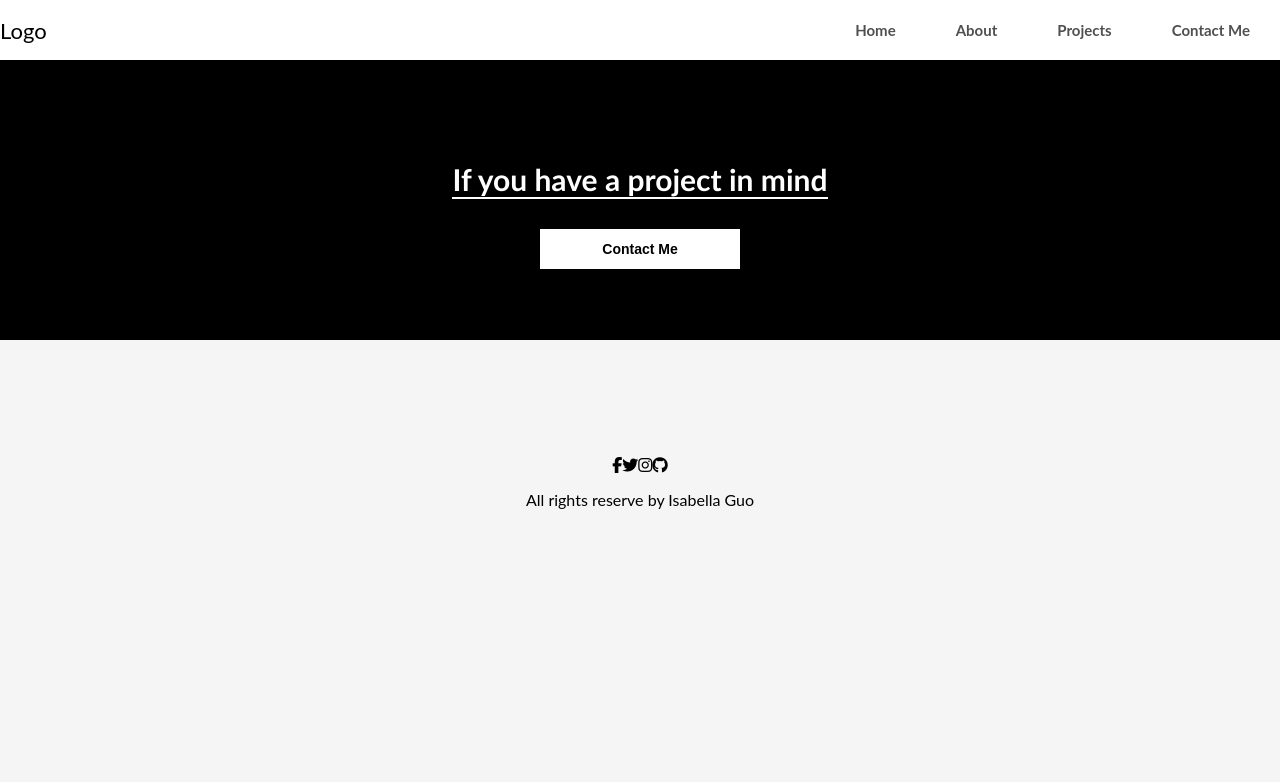
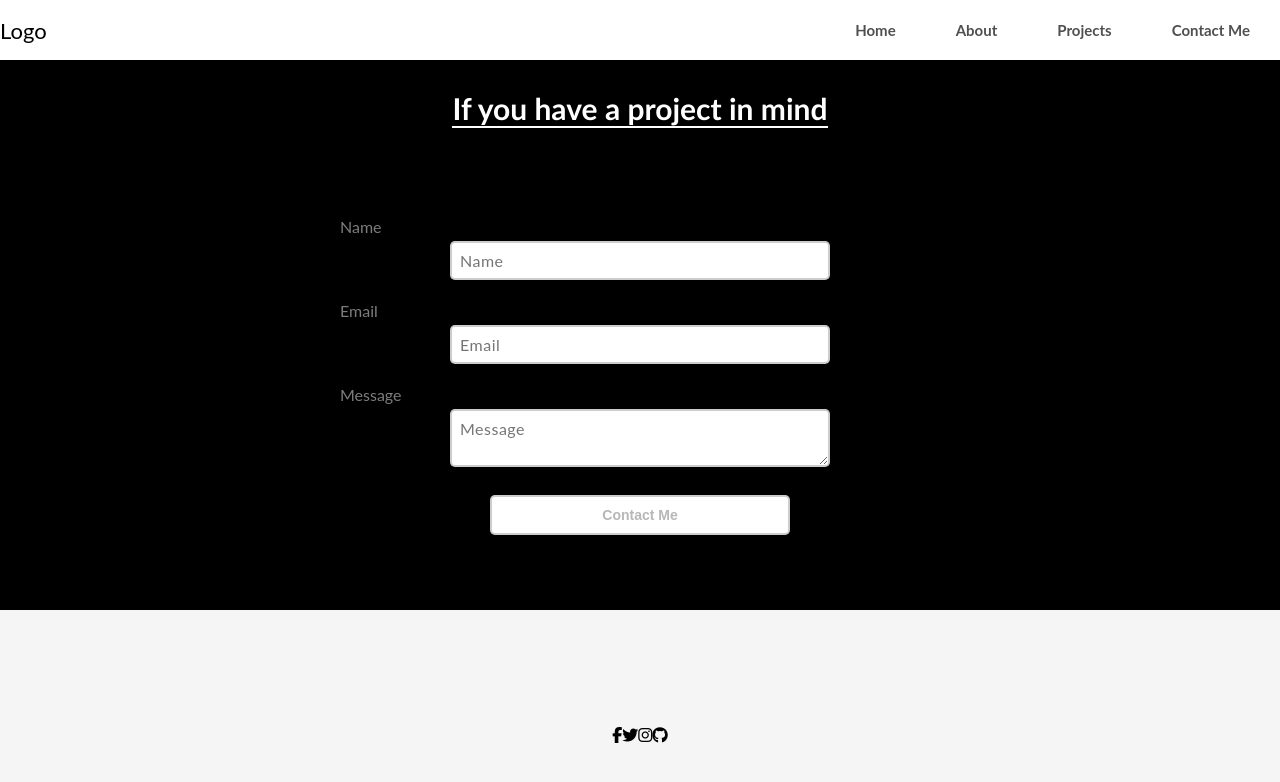
Before and after one commit to IsabellaGuo/IsabellaPortfolio, a React (Create React App) app: page /contact in a window 1280 px wide. Shown: the top 782 px of the page. Built offline with nearby package versions, Linux system fonts and the light colour scheme.

Commit message:
Built contact form

```diff
--- a/package.json
+++ b/package.json
@@ -6,11 +6,14 @@
     "@testing-library/jest-dom": "^5.11.4",
     "@testing-library/react": "^11.1.0",
     "@testing-library/user-event": "^12.1.10",
+    "axios": "^0.21.1",
+    "emailjs-com": "^2.6.4",
     "react": "^17.0.1",
     "react-dom": "^17.0.1",
     "react-router-dom": "^5.2.0",
     "react-scripts": "4.0.2",
-    "web-vitals": "^0.2.4"
+    "web-vitals": "^0.2.4",
+    "yup": "^0.32.9"
   },
   "scripts": {
     "start": "react-scripts start",
--- a/src/components/Contact.css
+++ b/src/components/Contact.css
@@ -1,6 +1,14 @@
-.contact__main{
+body,
+input,
+textarea,
+label
+button {
+  font-family: "Lato";
+}
+
+.contact__main {
   width: 100%;
-    height: 280px;
+  height: 550px;
   background-color: black;
   display: flex;
   flex-direction: column;
@@ -8,20 +16,62 @@
   align-items: center;
 }
 
-.contact__main > p{
-    color: #FFFFFF;
+.contact__main > p {
+  color: #ffffff;
   font-size: 30px;
   font-family: calibri;
   font-weight: bold;
-    border-bottom: 2px solid #FFFFFF;
+  border-bottom: 2px solid #ffffff;
 }
 
-.contact__main > button{
-    width: 200px;
+.contact__button {
+  width: 300px;
   height: 40px;
-    background-color: #FFFFFF;
+  background-color: #ffffff;
   outline: none;
   border: none;
   font-size: 14px;
-    font-weight: bold
+  font-weight: bold;
+  border: 2px solid rgba(0, 0, 0, 0.2);
+  border-radius: 5px;
+  margin: 15px auto;
 }
+
+
+.form {
+  display: flex;
+  flex-direction: column;
+  justify-content: center;
+  width: 50%;
+  height: 90%;
+  margin: auto;
+  margin-top: -10px;
+  text-align: center;
+}
+
+label {
+  display: flex;
+  flex-direction: column;
+  align-items: flex-start;
+  margin: 8px 0;
+  font-size: 1rem;
+  text-align: center;
+  padding: 0 20px;
+}
+.label__text {
+  color: #7e7d7d;
+}
+
+input,
+textarea {
+  margin: 5px auto;
+  display: block;
+  width: 60%;
+  border: 2px solid rgba(0, 0, 0, 0.2);
+  border-radius: 5px;
+  padding: 8px;
+  transition: all 0.3s;
+  font-size: 1rem;
+  letter-spacing: 0.5px;
+  background-color: white;
+}
--- a/src/components/Contact.js
+++ b/src/components/Contact.js
@@ -1,14 +1,159 @@
-import React from 'react';
-import { Link } from 'react-router-dom';
+import React, { useState, useEffect } from "react";
+import { Link } from "react-router-dom";
+import * as yup from "yup";
+import * as emailjs from "emailjs-com";
+import axios from "axios";
+
 import "./Contact.css";
 
 function Contact() {
-    return (
-        <div className="contact__main">
-            <p>If you have a project in mind</p>
-            <button>Contact Me</button>
-        </div>
-    )
+  const [formState, setFormState] = useState({
+    name: "",
+    email: "",
+    message: ""
+  });
+  const [serverError, setServerError] = useState("");
+
+  const [buttonIsDisabled, setButtonIsDisabled] = useState(true);
+
+  const [errors, setErrors] = useState({
+    name: "",
+    email: "",
+    message: ""
+  });
+
+  const [post, setPost] = useState([]);
+
+  const onFormSubmit = e => {
+    e.preventDefault();
+    //postData(formState)
+    emailjs
+      .sendForm("gmail", "isabella", ".form", "user_btTiErros7eOOIrRBXfmn")
+      .then(
+        result => {
+          console.log(result.text);
+        },
+        error => {
+          console.log(error.text);
+        }
+      );
+  };
+
+  //inline validation
+  const validateChange = e => {
+    yup
+      .reach(formSchema, e.target.name)
+      .validate(
+        e.target.type === "checkbox" ? e.target.checked : e.target.value
+      )
+      .then(valid => {
+        setErrors({ ...errors, [e.target.name]: "" });
+      })
+      .catch(err => {
+        setErrors({ ...errors, [e.target.name]: err.errors[0] });
+      });
+  };
+
+  const formSubmit = e => {
+    e.preventDefault();
+    axios
+      .post("https://reqres.in/api/users", formState)
+      .then(resp => {
+        setPost(resp.data);
+        setServerError(null);
+        setFormState({
+          name: "",
+          email: "",
+          message: ""
+        });
+      })
+      .catch(err => {
+        setServerError("something went wrong!");
+      });
+  };
+
+  const inputChange = e => {
+    e.persist();
+    const newFormState = {
+      ...formState,
+      [e.target.name]:
+        e.target.type === "checkbox" ? e.target.checked : e.target.value
+    };
+
+    validateChange(e);
+    setFormState(newFormState);
+  };
+
+  const formSchema = yup.object().shape({
+    name: yup.string().required("Name is required."),
+
+    email: yup.string().email(),
+
+    message: yup.string().required("Please let me know what I can do for you.")
+  });
+
+  useEffect(() => {
+    formSchema.isValid(formState).then(valid => {
+      setButtonIsDisabled(!valid);
+    });
+  }, [formState]);
+  return (
+    <div className="contact__main">
+      <p>If you have a project in mind</p>
+      <form className="form" onSubmit={onFormSubmit}>
+        {serverError && <p className="error">{serverError}</p>}
+        <label className="label__text" htmlFor="name">
+          Name
+          <input
+            placeholder="Name"
+            id="name"
+            type="text"
+            name="name"
+            value={formState.name}
+            onChange={inputChange}
+          />
+          {errors.name.length > 0 ? (
+            <p className="error">{errors.name}</p>
+          ) : null}
+        </label>
+
+        <label className="label__text" htmlFor="email">
+          Email
+          <input
+            placeholder="Email"
+            id="email"
+            type="text"
+            name="email"
+            value={formState.email}
+            onChange={inputChange}
+          />
+          {errors.email.length > 0 ? (
+            <p className="error">{errors.email}</p>
+          ) : null}
+        </label>
+        <label className="label__text" htmlFor="message">
+          Message
+          <textarea
+            placeholder="Message"
+            id="message"
+            name="message"
+            value={formState.message}
+            onChange={inputChange}
+          />
+          {errors.message.length > 0 ? (
+            <p className="error">{errors.message}</p>
+          ) : null}
+        </label>
+        <button
+          className="contact__button"
+          type="submit"
+          disabled={buttonIsDisabled}
+        >
+          Contact Me
+        </button>
+      </form>
+    </div>
+  );
 }
 
-export default Contact
+export default Contact;
--- a/src/components/Home.js
+++ b/src/components/Home.js
@@ -9,8 +9,15 @@ import Contact from "./Contact.js";
 import "./Contact.css";
 import Footer from "./Footer.js";
 import "./Footer.css";
+import { Link, useHistory } from "react-router-dom";
 
 function Home() {
+
+  const history = useHistory();
+
+  const routeToContact = () => {
+    history.push("/contact")
+  }
   return (
     <div className="home__main">
       <div className="home__banner">
@@ -21,7 +28,7 @@ function Home() {
             <p>I am a Full-Stack Developer</p>
           </div>
           <div className="home__button">
-            <button className="button__hire">Hire Me</button>
+            <button className="button__hire" onClick={routeToContact}>Hire Me</button>
             <a className="a__cv" href="./assets/cv.pdf" target="_blank">Download CV</a>
 
           </div>
```
Also changed, not shown: 1 other file (tests, documents, lock files or other folders). Lines whose indentation alone changed are shown as unchanged.
